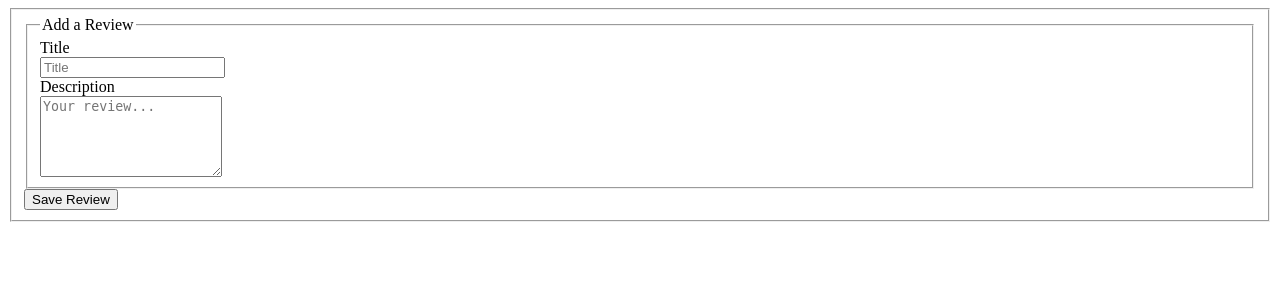
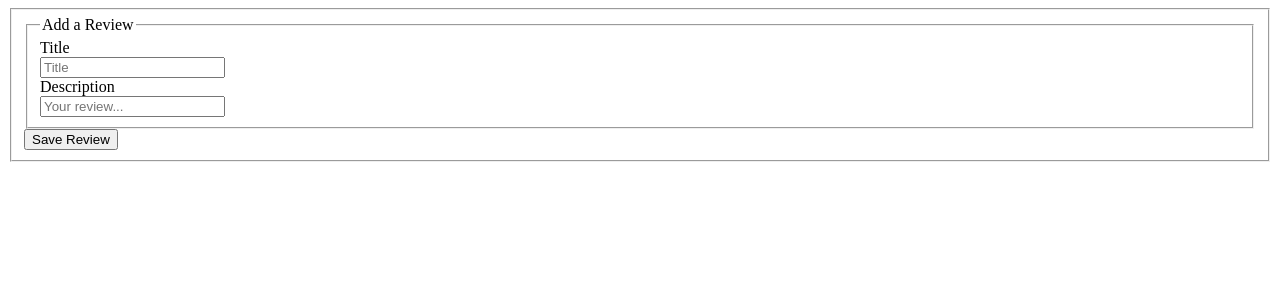
Before and after one commit to KitsuneNoctus/Contractor-Project, a Flask app: template templates/partials/review_form.html in a window 1280 px wide. Shown: the top 300 px of the page. Run offline with Flask 2, Linux system fonts and the light colour scheme; the template is opened without the code that fills it, so the values that code supplies are empty.

Commit message:
Fixed area

```diff
--- a/templates/partials/review_form.html
+++ b/templates/partials/review_form.html
@@ -16,7 +16,7 @@
         <!-- DESCRIPTION -->
         <div class='form-group'>
             <label for='review-content'>Description</label><br>
-            <textarea class='form-control' id='review-content' name='content' rows='5' placeholder='Your review...'/></textarea>
+            <input class='form-control' id='review-content' name='content' rows='5' placeholder='Your review...'/></textarea>
         </div>
     </fieldset>
     <!-- Insert a rating place here-->
```
